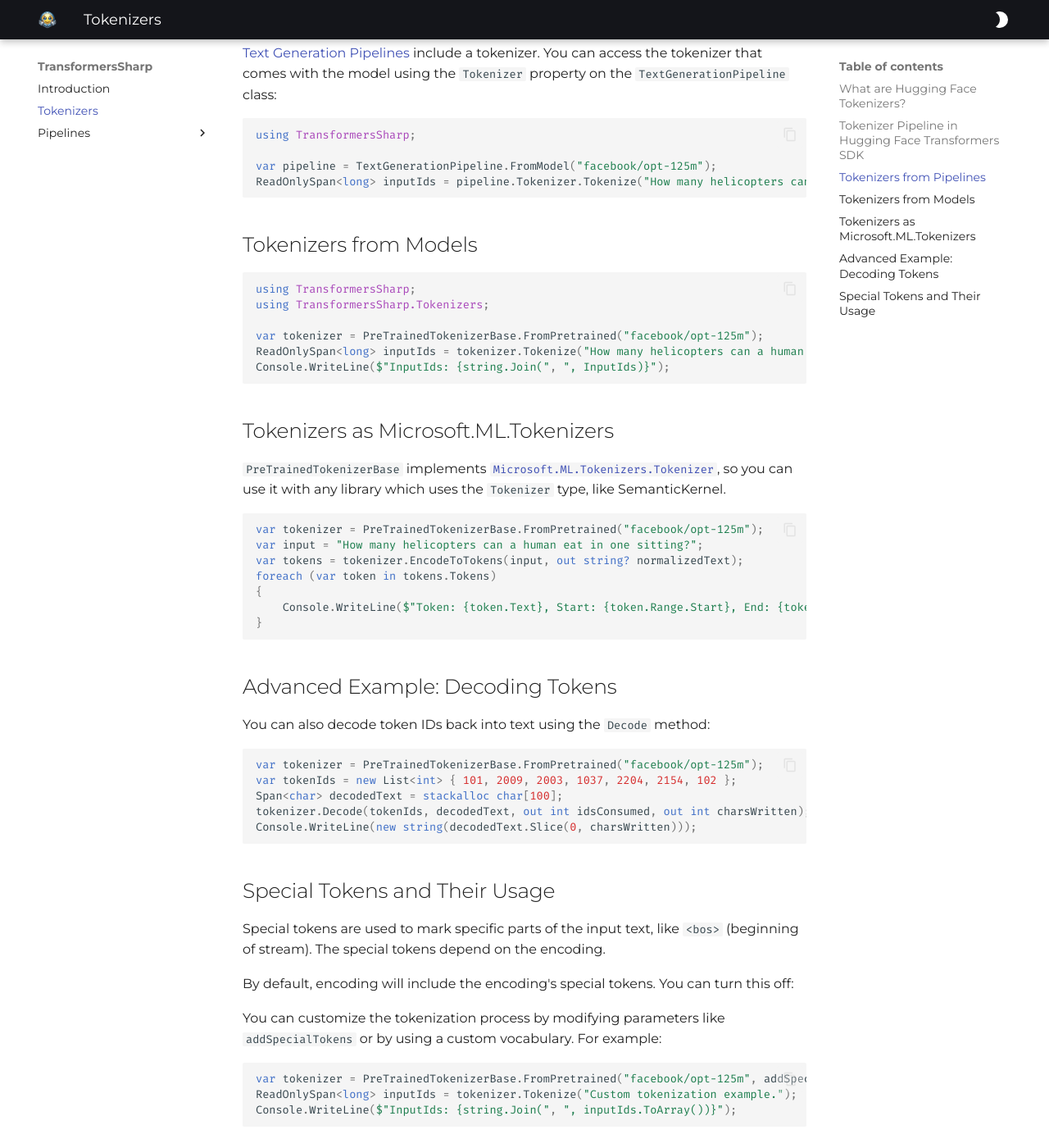
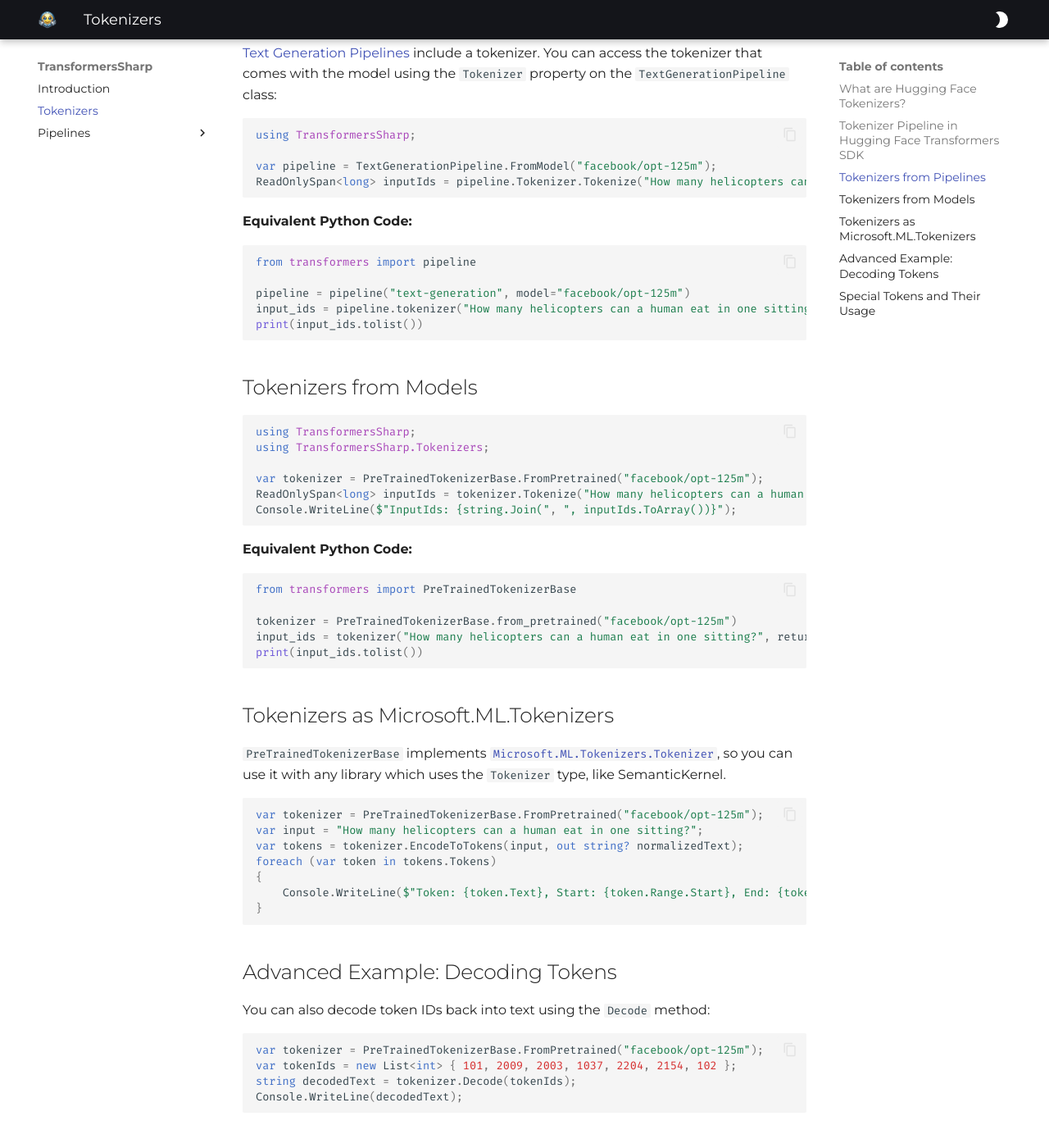
Before and after one commit to tonybaloney/TransformersSharp, an MkDocs documentation site: the page built from docs/tokenizers.md, in a window 1280 px wide and 1400 px high, scrolled down 825 px. Shown: the whole window at 82% size. Built offline with MkDocs 1.6.1 and Material for MkDocs 9.7.7, drawn with Linux system fonts in a browser that asks for light colours.

Commit message:
Add Python equivalents

````diff
--- a/docs/tokenizers.md
+++ b/docs/tokenizers.md
@@ -26,6 +26,16 @@ var pipeline = TextGenerationPipeline.FromModel("facebook/opt-125m");
 ReadOnlySpan<long> inputIds = pipeline.Tokenizer.Tokenize("How many helicopters can a human eat in one sitting?");
 ```
 
+**Equivalent Python Code:**
+
+```python
+from transformers import pipeline
+
+pipeline = pipeline("text-generation", model="facebook/opt-125m")
+input_ids = pipeline.tokenizer("How many helicopters can a human eat in one sitting?", return_tensors="pt")["input_ids"]
+print(input_ids.tolist())
+```
+
 ## Tokenizers from Models
 
 ```csharp
@@ -34,7 +44,17 @@ using TransformersSharp.Tokenizers;
 
 var tokenizer = PreTrainedTokenizerBase.FromPretrained("facebook/opt-125m");
 ReadOnlySpan<long> inputIds = tokenizer.Tokenize("How many helicopters can a human eat in one sitting?");
-Console.WriteLine($"InputIds: {string.Join(", ", InputIds)}");
+Console.WriteLine($"InputIds: {string.Join(", ", inputIds.ToArray())}");
+```
+
+**Equivalent Python Code:**
+
+```python
+from transformers import PreTrainedTokenizerBase
+
+tokenizer = PreTrainedTokenizerBase.from_pretrained("facebook/opt-125m")
+input_ids = tokenizer("How many helicopters can a human eat in one sitting?", return_tensors="pt")["input_ids"]
+print(input_ids.tolist())
 ```
 
 ## Tokenizers as Microsoft.ML.Tokenizers
@@ -58,9 +78,8 @@ You can also decode token IDs back into text using the `Decode` method:
 ```csharp
 var tokenizer = PreTrainedTokenizerBase.FromPretrained("facebook/opt-125m");
 var tokenIds = new List<int> { 101, 2009, 2003, 1037, 2204, 2154, 102 };
-Span<char> decodedText = stackalloc char[100];
-tokenizer.Decode(tokenIds, decodedText, out int idsConsumed, out int charsWritten);
-Console.WriteLine(new string(decodedText.Slice(0, charsWritten)));
+string decodedText = tokenizer.Decode(tokenIds);
+Console.WriteLine(decodedText);
 ```
 
 ## Special Tokens and Their Usage
````
